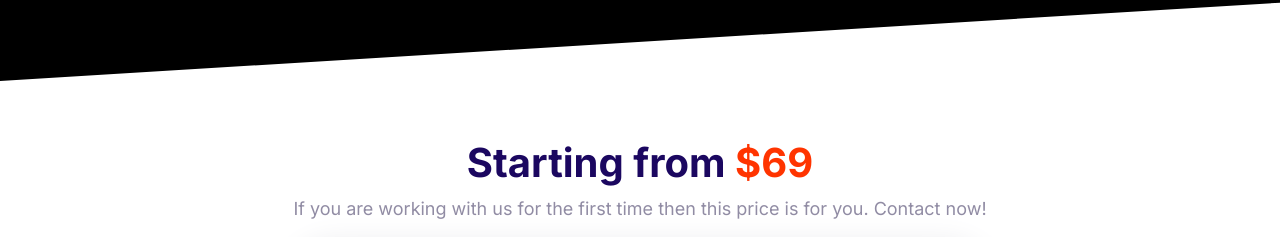
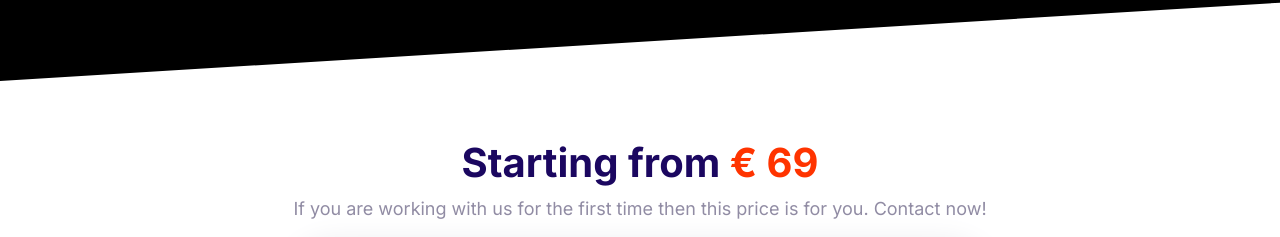
Before and after one commit to kasimkk23/kreativ-kasim, a website built with Parcel: page index.html in a window 1280 px wide. Shown: the part 763-1000 px from the top of the page. Built offline with nearby package versions, Linux system fonts and the light colour scheme.

Commit message:
Change currency to €

```diff
--- a/index.html
+++ b/index.html
@@ -52,7 +52,7 @@
     </section>
     <section id="price" data-aos="fade-up" class="block container block-domain">
       <header class="block__header">
-        <h2>Starting from <span style="color: #ff3400">$69</span></h2>
+        <h2>Starting from <span style="color: #ff3400">€ 69</span></h2>
         <p>
           If you are working with us for the first time then this price is for
           you. Contact now!
```
